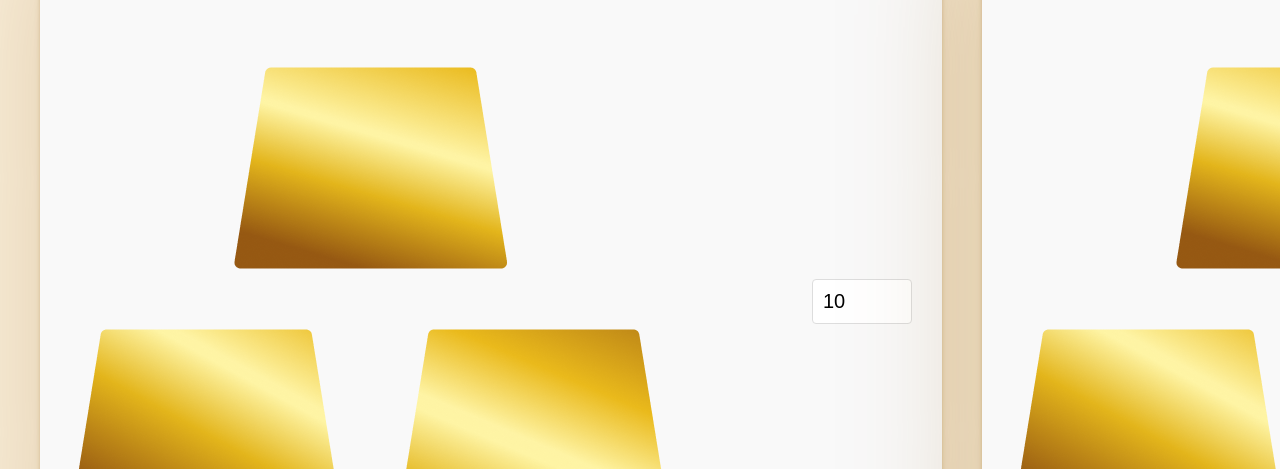
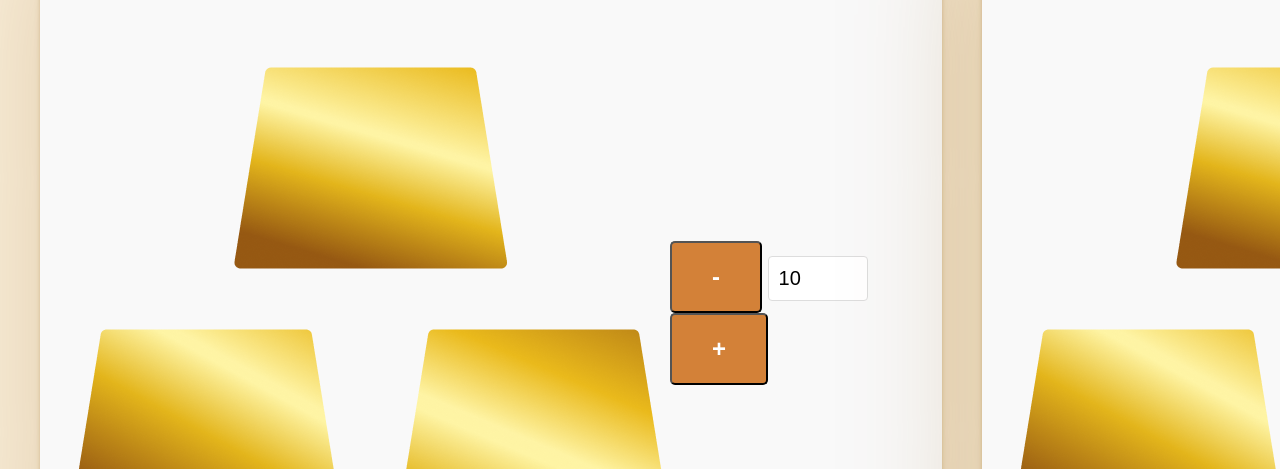
Before and after one commit to sevcak/caravan-conquest-boardgame, a plain HTML site: page ledger/index.html in a window 1280 px wide. Shown: the part 331-800 px from the top of the page. Drawn offline with Linux system fonts and the light colour scheme; a web font is replaced by a local one.

Commit message:
Add: Increment/decrement buttons

```diff
--- a/ledger/index.html
+++ b/ledger/index.html
@@ -36,7 +36,7 @@
     </div>
 
     <script>
-        const initial_stats = {
+        const initialStats = {
             gold: 10,
             spice: 10,
             silk: 5,
@@ -48,16 +48,16 @@
             constructor(playerNumber) {
                 this.playerNumber = playerNumber;
                 this.resources = {
-                    gold: initial_stats.gold,
-                    spice: initial_stats.spice,
-                    silk: initial_stats.silk,
-                    treasure: initial_stats.treasure,
-                    capacity: initial_stats.capacity,
+                    gold: initialStats.gold,
+                    spice: initialStats.spice,
+                    silk: initialStats.silk,
+                    treasure: initialStats.treasure,
+                    capacity: initialStats.capacity,
                 };
             }
 
             calculateTotals() {
-                const total = this.resources.gold + this.resources.spice + this.resources.silk;
+                const total = this.resources.gold + this.resources.spice + this.resources.silk + this.resources.treasure;
                 const remaining = this.resources.capacity - total;
                 return { total, remaining };
             }
@@ -74,35 +74,55 @@
                                     <img src="../assets/images/resources/gold/gold_001.png" alt="gold">
                                     Gold:
                                 </label>
-                                <input type="number" class="gold" value="${this.resources.gold}" min="0">
+                                <div class="input">
+                                    <button class="button decrement">-</button>
+                                    <input type="number" class="gold" value="${this.resources.gold}" min="0">
+                                    <button class="button increment">+</button>
+                                </div>
                             </div>
                             <div class="input-group">
                                 <label>
                                     <img src="../assets/images/resources/spice/spice_001.png" alt="spice">
                                     Spice:
                                 </label>
-                                <input type="number" class="spice" value="${this.resources.spice}" min="0">
+                                <div class="input">
+                                    <button class="button decrement">-</button>
+                                    <input type="number" class="spice" value="${this.resources.spice}" min="0">
+                                    <button class="button increment">+</button>
+                                </div>
                             </div>
                             <div class="input-group">
                                 <label>
                                     <img src="../assets/images/resources/silk/silk_001.png" alt="silk">
                                     Silk:
                                 </label>
-                                <input type="number" class="silk" value="${this.resources.silk}" min="0">
+                                <div class="input">
+                                    <button class="button decrement">-</button>
+                                    <input type="number" class="silk" value="${this.resources.silk}" min="0">
+                                    <button class="button increment">+</button>
+                                </div>
                             </div>
                             <div class="input-group">
                                 <label>
                                     <img src="../assets/images/treasure/chest.png" alt="treasure">
                                     Treasure:
                                 </label>
-                                <input type="number" class="treasure" value="${this.resources.treasure}" min="0">
+                                <div class="input">
+                                    <button class="button decrement">-</button>
+                                    <input type="number" class="treasure" value="${this.resources.treasure}" min="0">
+                                    <button class="button increment">+</button>
+                                </div>
                             </div>
                             <div class="input-group">
                                 <label>
                                     <img src="../assets/images/icons/carry_capacity.png" alt="capacity">
                                     Capacity:
                                 </label>
-                                <input type="number" class="capacity" value="${this.resources.capacity}" min="0">
+                                <div class="input">
+                                    <button class="button decrement">-</button>
+                                    <input type="number" class="capacity" value="${this.resources.capacity}" min="0">
+                                    <button class="button increment">+</button>
+                                </div>
                             </div>
                         </div>
                         <div class="totals">
@@ -118,17 +138,12 @@
             }
 
             resetStats() {
-                this.resources = {
-                   gold: initial_stats.gold,
-                   spice: initial_stats.spice,
-                   silk: initial_stats.silk,
-                   capacity: initial_stats.capacity,
-                   animal_1_speed: initial_stats.animal_1_speed,
-                   animal_2_speed: initial_stats.animal_2_speed
-                }
+                Object.assign(this.resources, initialStats);
+
             }
 
             setupEventListeners(card) {
+                const inputContainers = card.querySelectorAll('.input');
                 const inputs = card.querySelectorAll('input');
                 const resetButton = card.querySelector('.reset-button');
                 const totalResourcesSpan = card.querySelector('.total-resources');
@@ -164,21 +179,36 @@
                     }
                 };
 
-                inputs.forEach(input => {
+                inputContainers.forEach((inputContainer, idx) => {
+                    const input = inputs[idx];
+
                     input.addEventListener('change', (e) => {
                         const value = parseInt(e.target.value) || 0;
                         this.resources[input.className] = value;
                         updateTotals();
                     });
+
+                    console.log("TEST");
+                    const container = input;
+                    console.log(container);
+
+                    const incElem = inputContainer.querySelector(".increment");
+                    incElem && incElem.addEventListener('click', (e) => {
+                        input.value++;
+                        input.dispatchEvent(new Event('change'));
+                    })
+                    const decElem = inputContainer.querySelector(".decrement");
+                    decElem && decElem.addEventListener('click', (e) => {
+                        if (input.value > 0) {
+                            input.value--;
+                            input.dispatchEvent(new Event('change'));
+                        }
+                    })
                 });
 
                 resetButton.addEventListener('click', () => {
-                    this.resources = {
-                        gold: 0,
-                        spice: 0,
-                        silk: 0,
-                        capacity: 10
-                    };
+                    this.resetStats();
+
                     inputs.forEach(input => {
                         input.value = this.resources[input.className];
                     });
```
